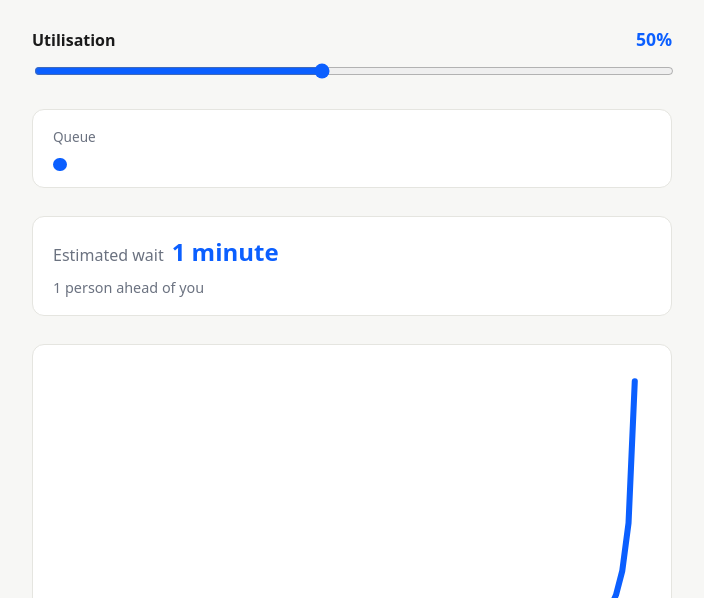
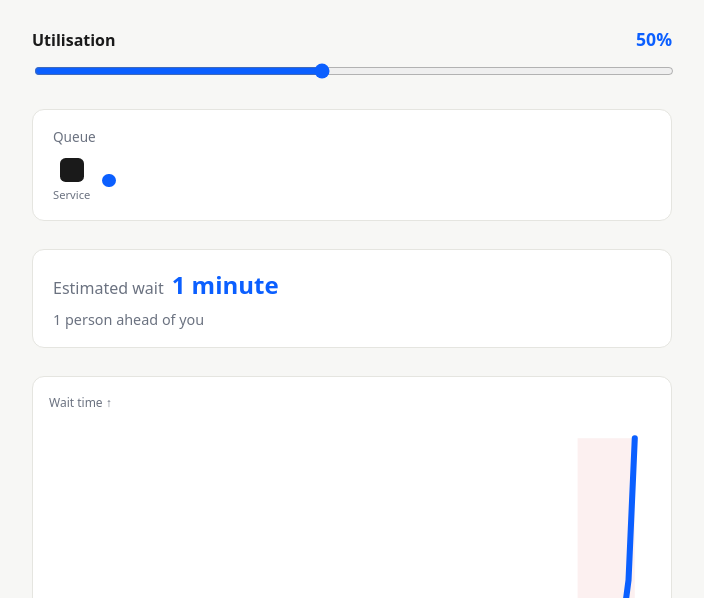
Before and after one commit to comp4020-agentic-coding-studio/comp4020-ass1-wanghanbo73-create, a website built with Vite: page index.html in a window 1280 px wide. Shown: the part 202-800 px from the top of the page, without its empty margins (288-992 px from the left). Built offline with nearby package versions, Linux system fonts and the light colour scheme.

Commit message:
Clarify queue and near-capacity visual feedback

```diff
--- a/index.html
+++ b/index.html
@@ -34,7 +34,13 @@
 
       <section class="queue" aria-hidden="true">
         <p class="queue-label">Queue</p>
-        <div class="queue-row" id="queue-row"></div>
+        <div class="queue-track">
+          <div class="queue-service">
+            <span class="queue-service-icon"></span>
+            <span class="queue-service-label">Service</span>
+          </div>
+          <div class="queue-row" id="queue-row"></div>
+        </div>
         <p class="queue-overflow" id="queue-overflow" hidden></p>
       </section>
 
@@ -49,15 +55,18 @@
       </section>
 
       <section class="chart">
+        <p class="chart-axis chart-axis-y" aria-hidden="true">Wait time <span>↑</span></p>
         <svg
           id="chart"
           viewBox="0 0 300 160"
           role="img"
-          aria-label="Chart of estimated wait time against utilisation, rising sharply as utilisation nears 99 percent"
+          aria-label="Chart of estimated wait time against utilisation. The curve stays low until about 90 percent, then rises sharply toward 99 percent; that near-capacity range is shaded."
         >
+          <rect id="chart-hot-band" class="chart-hot-band" />
           <path id="chart-path" class="chart-path" />
           <circle id="chart-marker" class="chart-marker" r="5" />
         </svg>
+        <p class="chart-axis chart-axis-x" aria-hidden="true">Utilisation <span>→</span></p>
       </section>
 
       <p class="takeaway">
--- a/main.ts
+++ b/main.ts
@@ -15,6 +15,7 @@ const queueRow = document.querySelector<HTMLElement>("#queue-row");
 const queueOverflow = document.querySelector<HTMLElement>("#queue-overflow");
 const chartPath = document.querySelector<SVGPathElement>("#chart-path");
 const chartMarker = document.querySelector<SVGCircleElement>("#chart-marker");
+const chartHotBand = document.querySelector<SVGRectElement>("#chart-hot-band");
 
 function formatMinutes(minutes: number): string {
   const rounded = minutes < 10 ? Math.round(minutes * 10) / 10 : Math.round(minutes);
@@ -35,6 +36,15 @@ function drawCurve(): void {
     .map((point, i) => `${i === 0 ? "M" : "L"} ${xFor(point.u).toFixed(1)} ${yFor(point.wait).toFixed(1)}`)
     .join(" ");
   chartPath.setAttribute("d", d);
+}
+
+function drawHotBand(): void {
+  if (!chartHotBand) return;
+  const xStart = xFor(HOT_THRESHOLD_PERCENT / 100);
+  chartHotBand.setAttribute("x", xStart.toFixed(1));
+  chartHotBand.setAttribute("y", CHART_PADDING.toFixed(1));
+  chartHotBand.setAttribute("width", (CHART_WIDTH - CHART_PADDING - xStart).toFixed(1));
+  chartHotBand.setAttribute("height", (CHART_HEIGHT - 2 * CHART_PADDING).toFixed(1));
 }
 
 function renderQueue(rawCount: number): void {
@@ -84,6 +94,7 @@ function render(percent: number): void {
 
 if (slider) {
   drawCurve();
+  drawHotBand();
   render(Number(slider.value));
   slider.addEventListener("input", () => render(Number(slider.value)));
 }
--- a/styles.css
+++ b/styles.css
@@ -93,10 +93,38 @@ input[type="range"] {
   font-size: 0.85rem;
 }
 
+.queue-track {
+  display: flex;
+  align-items: center;
+  flex-wrap: wrap;
+  gap: 0.75rem;
+}
+
+.queue-service {
+  display: flex;
+  flex: 0 0 auto;
+  flex-direction: column;
+  align-items: center;
+  gap: 0.25rem;
+}
+
+.queue-service-icon {
+  width: 1.5rem;
+  height: 1.5rem;
+  border-radius: 0.35rem;
+  background: var(--ink);
+}
+
+.queue-service-label {
+  color: var(--muted);
+  font-size: 0.7rem;
+  white-space: nowrap;
+}
+
 .queue-row {
   display: flex;
   flex-wrap: wrap;
-  align-content: flex-start;
+  align-content: center;
   gap: 0.4rem;
   min-height: 0.85rem;
 }
@@ -182,6 +210,26 @@ body.is-hot .result-value {
   aspect-ratio: 300 / 160;
 }
 
+.chart-axis {
+  margin: 0;
+  color: var(--muted);
+  font-size: 0.75rem;
+}
+
+.chart-axis-y {
+  margin-bottom: 0.35rem;
+}
+
+.chart-axis-x {
+  margin-top: 0.35rem;
+  text-align: right;
+}
+
+.chart-hot-band {
+  fill: var(--danger);
+  opacity: 0.08;
+}
+
 .chart-path {
   fill: none;
   stroke: var(--accent);
```
Also changed, not shown: spec/explainer.test.ts (+14 -0 lines).
